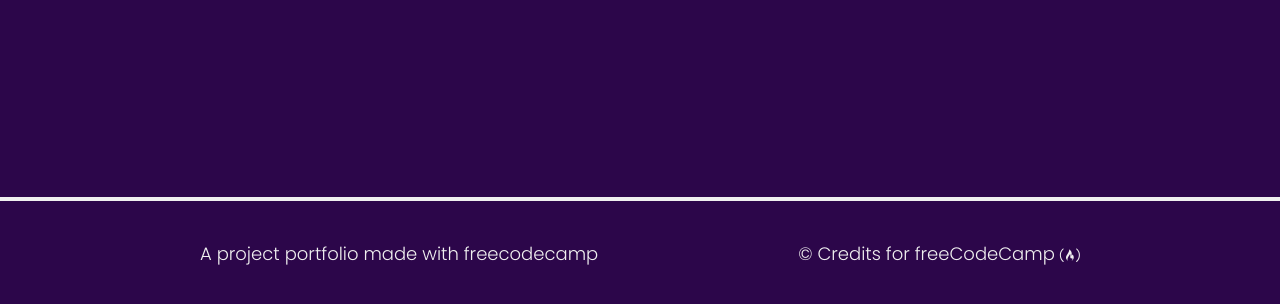
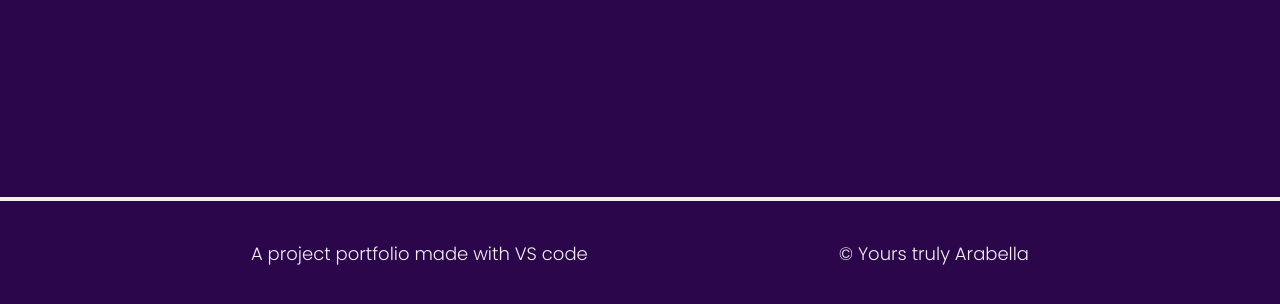
Before and after one commit to ArabellaSiachongco/half_portfolio, a plain HTML site: page index.html in a window 1280 px wide. Shown: the part 1589-1893 px from the top of the page. Drawn offline with Linux system fonts and the light colour scheme.

```diff
--- a/index.html
+++ b/index.html
@@ -89,13 +89,10 @@
 
     <footer>
       <p>
-        A project portfolio made with freecodecamp
+        A project portfolio made with VS code
       </p>
       <p>
-        &copy; Credits for
-        <a href="https://www.freecodecamp.com/" target="_blank"
-          >freeCodeCamp <i class="fab fa-free-code-camp"></i
-        ></a>
+        &copy; Yours truly Arabella
       </p>
     </footer>
 
```
